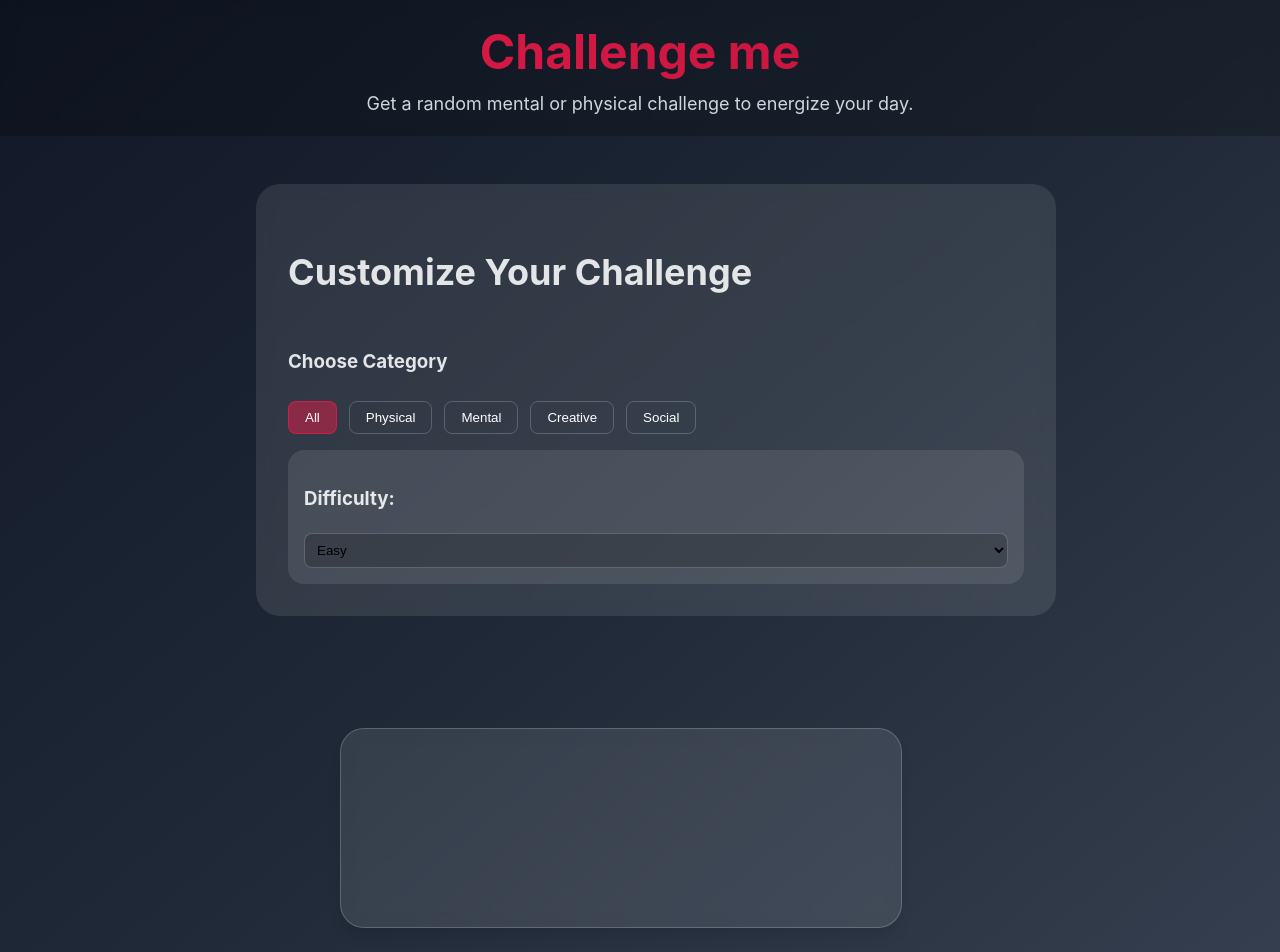
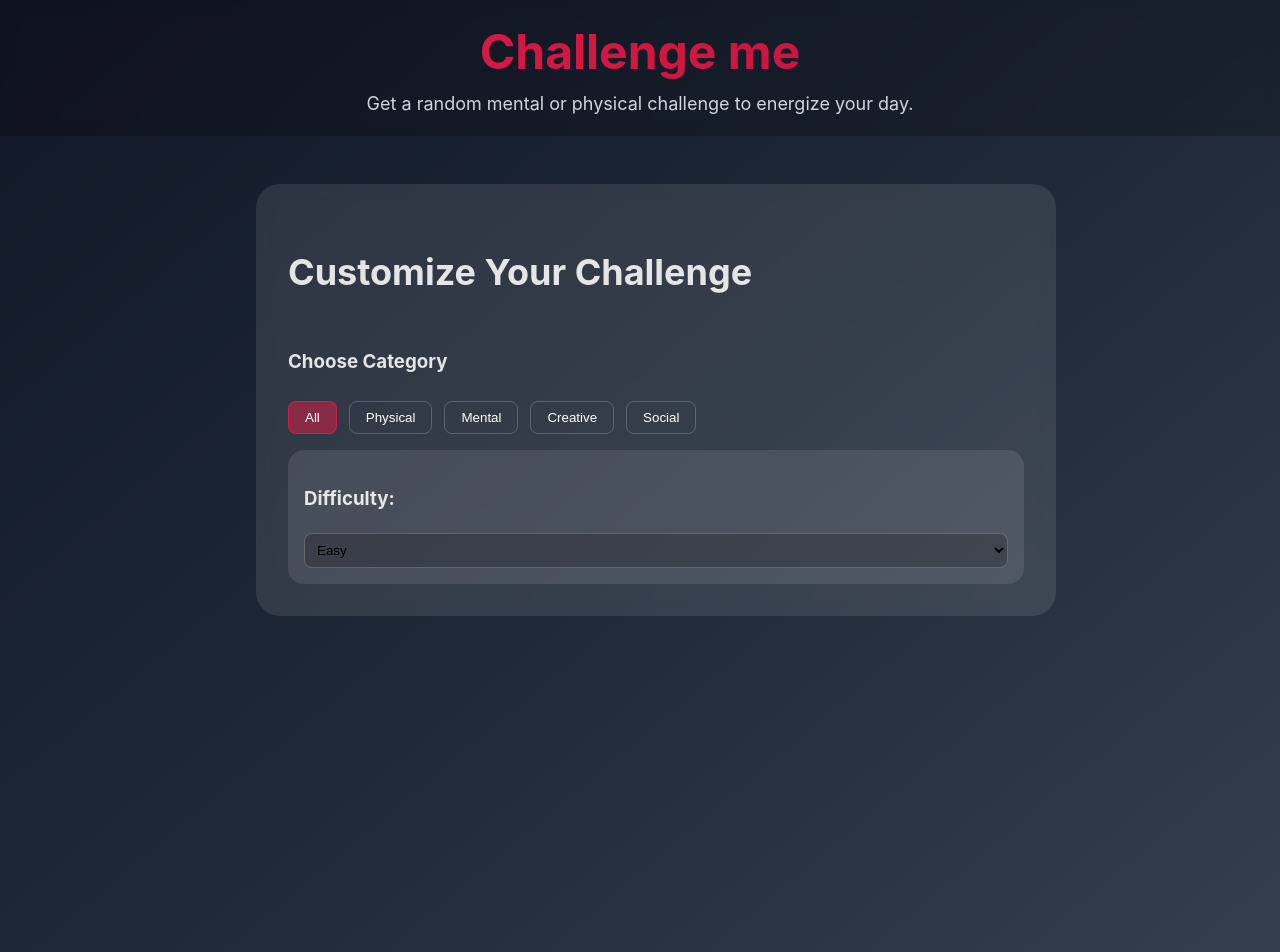
Before and after one commit to robertoandino/challenge-me, a React (Vite) app: page / in a window 1280 px wide. Shown: the top 952 px of the page. Built offline with nearby package versions, Linux system fonts and the light colour scheme.

Commit message:
Add challenge availability check and fix typo in class name for challenge container

```diff
--- a/src/pages/Home.tsx
+++ b/src/pages/Home.tsx
@@ -28,8 +28,16 @@ const Home: React.FC = () => {
                 challenge.difficulty === difficulty
             );
 
+            //Check if there are any challenges available
+            if (filteredChallenges.length === 0) {
+                setCurrentChallenge("No challenges found for selected category and difficulty!");
+                setIsGenerating(false);
+                return;
+            }
+
             const randomIndex = Math.floor(Math.random() * filteredChallenges.length);
             const newChallenge = filteredChallenges[randomIndex];
+
             setCurrentChallenge(newChallenge.text);
             setChallengeHistory(prev => [newChallenge.text, ...prev].slice(0, 5));
             setStreakCount(prev => prev + 1);
@@ -96,7 +104,7 @@ const Home: React.FC = () => {
 
                 {/* Challenge Display Section */}
                 <section className="challenge-section">
-                    <div className={`challenge-containr ${hasGenerated ? 'has-generated' : ''}`}>
+                    <div className={`challenge-container ${hasGenerated ? 'has-generated' : ''}`}>
                         <div className={`challenge-box ${hasGenerated ? 'challenge-box-generated' : ''}`}>
                             {isGenerating ? (
                                 <div className="loadin-state">
```
